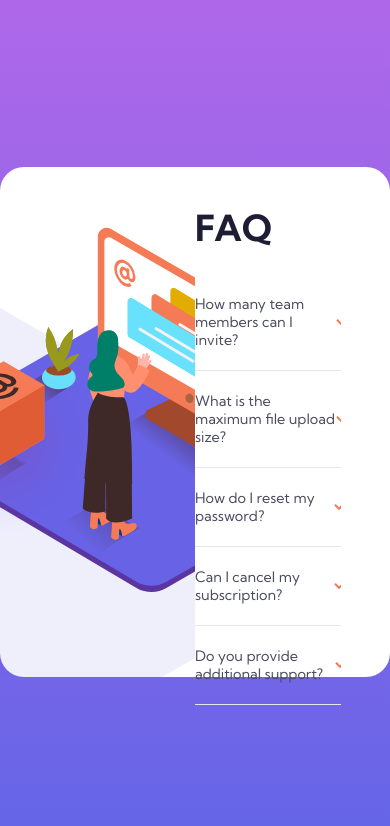
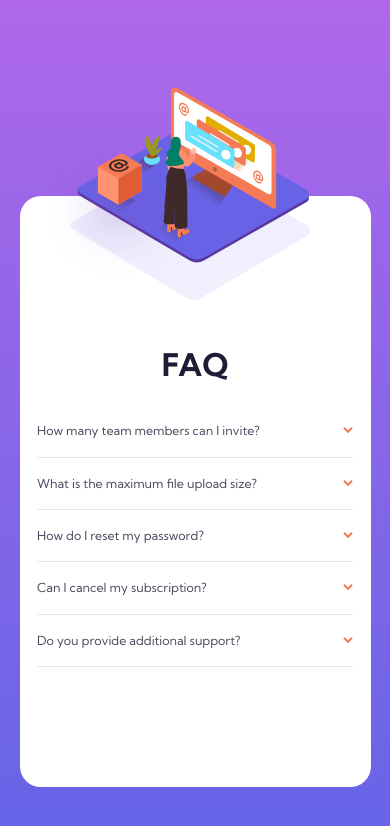
Before and after one commit to jljakin2/faqAccordion, a website: page index.html in a window 390 px wide. Drawn offline with Linux system fonts and the light colour scheme.

Commit message:
final mobile responsive version

```diff
--- a/index.html
+++ b/index.html
@@ -16,10 +16,16 @@
 
 <body>
   <div class="main-container">
-    <img src="./images/illustration-box-desktop.svg" alt="" class="box">
+    <img src="./images/illustration-box-desktop.svg" alt="box" class="box">
     <div class="image-container">
-      <img class="image__background" src="./images/bg-pattern-desktop.svg" alt="">
-      <img class="image__main" src="./images/illustration-woman-online-desktop.svg" alt="">
+      <picture>
+        <source srcset="./images/bg-pattern-mobile.svg" media="(max-width: 1000px)">
+        <img class="image__background" src="./images/bg-pattern-desktop.svg" alt="background-shadow">
+      </picture>
+      <picture>
+        <source srcset="./images/illustration-woman-online-mobile.svg" media="(max-width: 1000px)">
+        <img class="image__main" src="./images/illustration-woman-online-desktop.svg" alt="main-background-image">
+      </picture>
     </div>
 
     <div class="content">
@@ -93,23 +99,6 @@
     </div>
   </div>
 
-  <!-- How many team members can I invite?
-  You can invite up to 2 additional users on the Free plan. There is no limit on
-  team members for the Premium plan.
-
-  What is the maximum file upload size?
-  No more than 2GB. All files in your account must fit your allotted storage space.
-
-  How do I reset my password?
-  Click “Forgot password” from the login page or “Change password” from your profile page.
-  A reset link will be emailed to you.
-
-  Can I cancel my subscription?
-  Yes! Send us a message and we’ll process your request no questions asked.
-
-  Do you provide additional support?
-  Chat and email support is available 24/7. Phone lines are open during normal business hours. -->
-
   <!-- <div class="attribution">
     Challenge by <a href="https://www.frontendmentor.io?ref=challenge" target="_blank">Frontend Mentor</a>.
     Coded by <a href="#">Your Name Here</a>.
--- a/sass/base.scss
+++ b/sass/base.scss
@@ -15,7 +15,7 @@
   --soft-blue: hsl(240, 73%, 65%);
 
   // responsive widths
-  --mobile: 23.4375em;
+  --mobile: 920px;
 }
 
 *,
@@ -28,6 +28,10 @@
 
 html {
   font-size: 75%;
+
+  @media only screen and (max-width: 1000px) {
+    font-size: 65%;
+  }
 }
 
 body {
@@ -38,4 +42,5 @@ body {
   display: flex;
   align-items: center;
   justify-content: center;
+  position: relative;
 }
--- a/sass/components/content.scss
+++ b/sass/components/content.scss
@@ -3,6 +3,10 @@
   display: flex;
   flex-direction: column;
   justify-content: center;
+
+  @media only screen and (max-width: 1000px) {
+    align-items: center;
+  }
 
   &__title {
     font-size: 3rem;
@@ -11,6 +15,10 @@
     color: var(--dark-blue);
     margin: 5.5rem 0 2rem 0;
     position: static;
+
+    @media only screen and (max-width: 1000px) {
+      margin: 3rem 0 2rem 0;
+    }
   }
 
   &__accordion {
@@ -18,6 +26,10 @@
     font-weight: 400;
     width: 75%;
     flex: 1;
+
+    @media only screen and (max-width: 1000px) {
+      width: 90%;
+    }
 
     &-item {
       padding: 1.75rem 0;
--- a/sass/components/image.scss
+++ b/sass/components/image.scss
@@ -1,16 +1,23 @@
 .image-container {
-  //   border: 1px solid orangered;
   flex: 0 0 50%;
   position: relative;
   overflow: hidden;
 
+  @media only screen and (max-width: 1000px) {
+    flex: 0 0 20%;
+    overflow: visible;
+  }
+
   .image {
     &__background {
       position: absolute;
-      // width: 100%;
-      // height: 100%;
       top: -25rem;
       left: -49rem;
+
+      @media only screen and (max-width: 1000px) {
+        top: 0;
+        left: -12rem;
+      }
     }
 
     &__main {
@@ -18,7 +25,12 @@
       top: 5rem;
       left: -8rem;
       width: 40rem;
-      // height: 100%;
+
+      @media only screen and (max-width: 1000px) {
+        top: -10.5rem;
+        left: -14rem;
+        width: 25rem;
+      }
     }
   }
 }
@@ -28,4 +40,8 @@
   top: 16rem;
   left: -8rem;
   z-index: 10;
+
+  @media only screen and (max-width: 1000px) {
+    display: none;
+  }
 }
--- a/sass/layout.scss
+++ b/sass/layout.scss
@@ -5,4 +5,14 @@
   border-radius: 2rem;
   display: flex;
   position: relative;
+
+  @media only screen and (max-width: 1000px) {
+    flex-direction: column;
+    align-items: center;
+    justify-content: flex-start;
+    width: 90%;
+    height: 70%;
+    position: absolute;
+    bottom: 5.5rem;
+  }
 }
```
Also changed, not shown: css/style.css.
